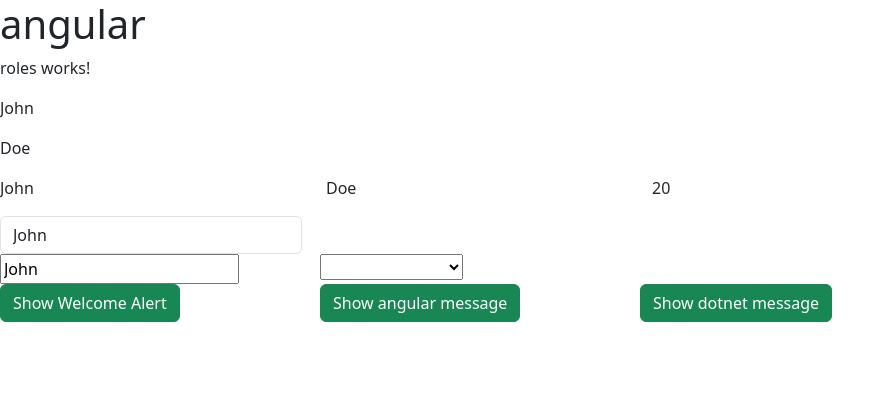
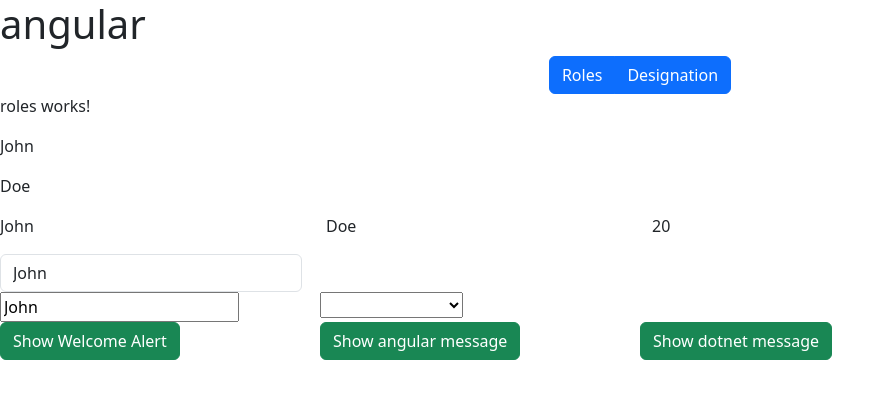
Before and after one commit to PureSouL11212/start_project, an Angular app: page / in a window 1280 px wide. Shown: the top 398 px of the page, without its empty margins (0-895 px from the left). Built offline with nearby package versions, Linux system fonts and the light colour scheme.

Commit message:
directives

```diff
--- a/src/app/app.component.html
+++ b/src/app/app.component.html
@@ -2,4 +2,5 @@
   angular
 </h1>
 
-<app-roles></app-roles>
+<!-- <app-roles></app-roles> -->
+ <app-master></app-master>
--- a/src/app/app.component.ts
+++ b/src/app/app.component.ts
@@ -1,10 +1,11 @@
 import { Component } from '@angular/core';
 import { RouterOutlet } from '@angular/router';
 import { RolesComponent } from './components/roles/roles.component';
+import { MasterComponent } from './components/master/master.component';
 @Component({
   selector: 'app-root',
   standalone: true,
-  imports: [RouterOutlet,RolesComponent],
+  imports: [RouterOutlet,RolesComponent,MasterComponent],
   templateUrl: './app.component.html',
   styleUrl: './app.component.css'
 })
--- /dev/null
+++ b/src/app/components/master/master.component.html
@@ -0,0 +1,21 @@
+
+<div class="row">
+    <div class="col-12 text-center">
+        <div class="btn-group">
+            <button type="button" (click)="changeTab('Roles')" class="btn btn-primary">Roles</button>
+            <button type="button" (click)="changeTab('Designation')" class="btn btn-primary">Designation</button>
+        </div>
+    </div>
+</div>
+
+
+<div class="row">
+    <div class="col-12" *ngIf="currentComponent == 'Roles'">
+       <app-roles></app-roles>
+
+    </div>
+    <div class="col-12" *ngIf="currentComponent == 'Designation'">
+        <app-designation></app-designation>
+
+     </div>
+</div>
--- /dev/null
+++ b/src/app/components/master/master.component.ts
@@ -0,0 +1,20 @@
+import { Component } from '@angular/core';
+import { DesignationComponent } from '../designation/designation.component';
+import { RolesComponent } from '../roles/roles.component';
+import { CommonModule } from '@angular/common';
+
+@Component({
+  selector: 'app-master',
+  standalone: true,
+  imports: [DesignationComponent,RolesComponent,CommonModule],
+  templateUrl: './master.component.html',
+  styleUrl: './master.component.css'
+})
+export class MasterComponent {
+ currentComponent:string = "Roles";
+
+ changeTab(TabName:string){
+this.currentComponent = TabName;
+
+ }
+}
```
Also changed, not shown: src/app/components/master/master.component.css (added), 1 other file (tests, documents, lock files or other folders).
